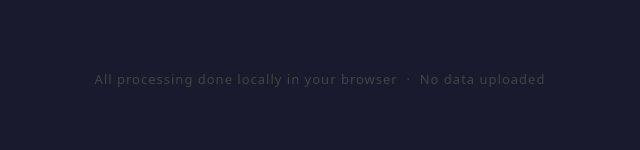
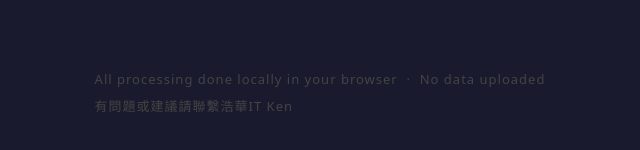
Before and after one commit to kensheu/mini-tools, a plain HTML site: page index.html in a window 1280 px wide. Shown: the part 542-692 px from the top of the page, 320-960 px from the left. Drawn offline with Linux system fonts and the light colour scheme.

Commit message:
feat: 首頁頁尾加入聯繫資訊

```diff
--- a/index.html
+++ b/index.html
@@ -134,7 +134,7 @@
 
   </main>
 
-  <footer>All processing done locally in your browser &nbsp;·&nbsp; No data uploaded</footer>
+  <footer>All processing done locally in your browser &nbsp;·&nbsp; No data uploaded<br><span style="margin-top:8px;display:inline-block;">有問題或建議請聯繫浩華IT Ken</span></footer>
 
 </body>
 </html>
```
